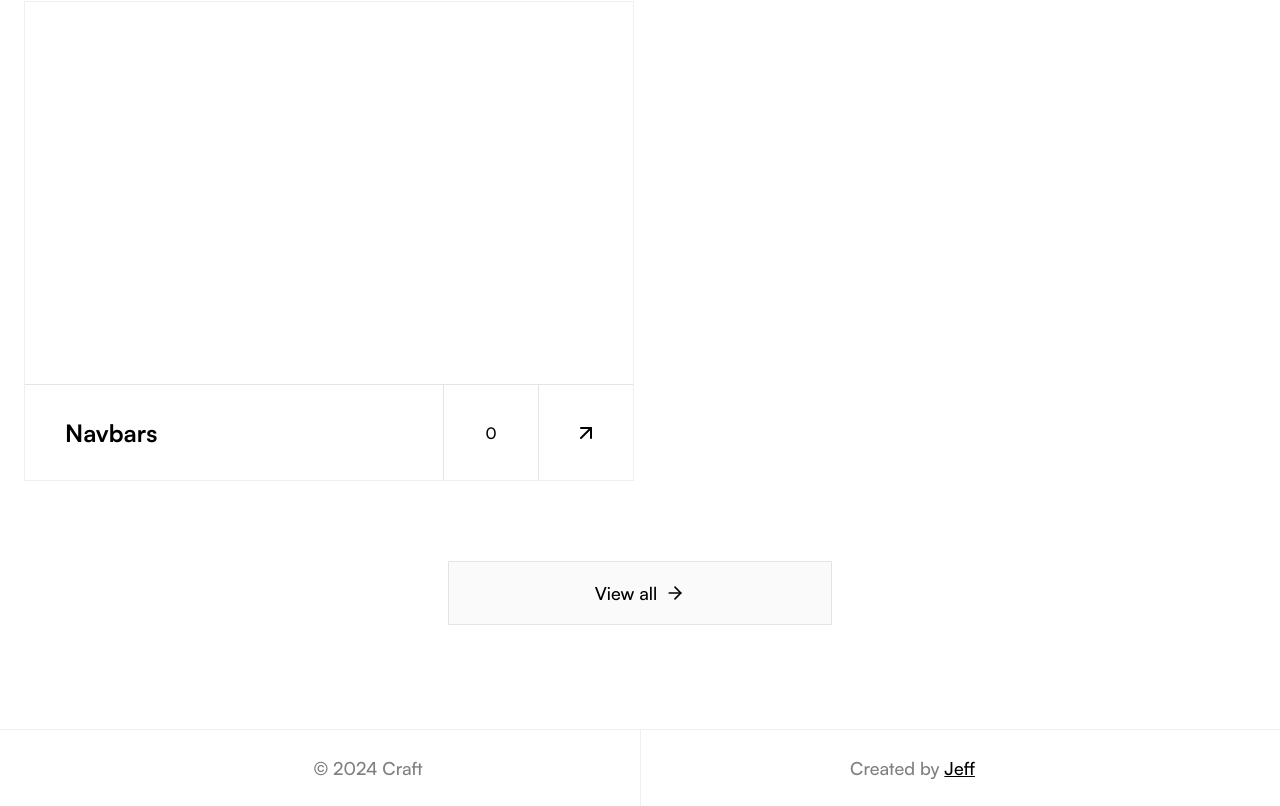
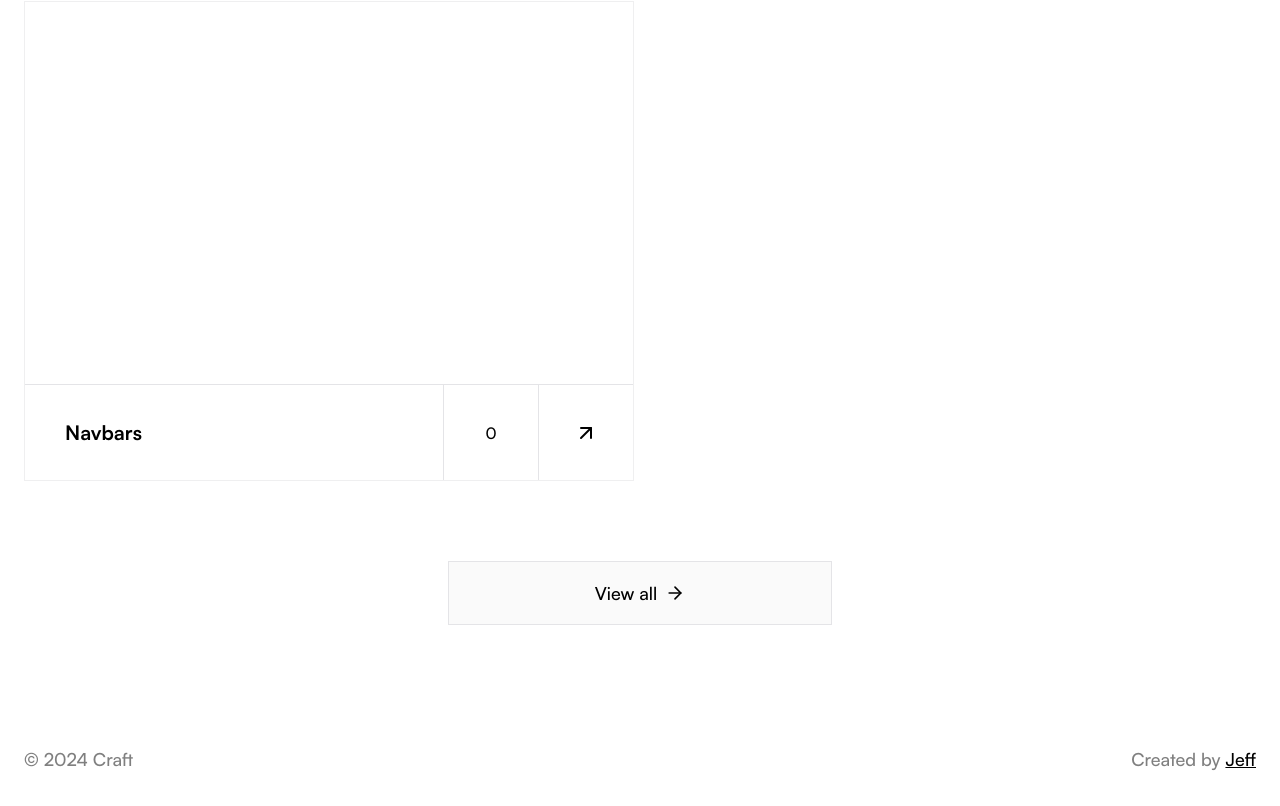
Before and after one commit to Jeff-Maina/craft, a Next.js app: page / in a window 1280 px wide. Shown: the part 1671-2477 px from the top of the page. Built offline with nearby package versions, Linux system fonts and the light colour scheme.

Commit message:
Refine footer ui

```diff
--- a/src/app/(pages)/elements/buttons/examples/Button001/codeblock.tsx
+++ b/src/app/(pages)/elements/buttons/examples/Button001/codeblock.tsx
@@ -37,6 +37,7 @@ export const codeblock = {
   typescript,
 };
 `;
+
 const typescript: string = `const javascript: string = "";
 const typescript: string = "";
 
--- a/src/app/layouts/Cards/ComponentCard.tsx
+++ b/src/app/layouts/Cards/ComponentCard.tsx
@@ -32,7 +32,7 @@ const ComponentCard: FC<ComponentProps> = ({
         }  divide-x border-zinc-200/60 lg:border-zinc-200 divide-zinc-200/60 lg:divide-zinc-200 h-16 lg:h-20 xl:h-24 font-satoshi-medium`}
       >
         <div className=" h-full px-4 flex items-center flex-grow lg:px-10">
-          <p className="lg:text-xl xl:text-2xl xl:font-satoshi-bold">
+          <p className="lg:text-xl xl:font-satoshi-bold">
             {" "}
             {componentName}
           </p>
--- a/src/components/Footer.tsx
+++ b/src/components/Footer.tsx
@@ -1,12 +1,10 @@
 const Footer = () => {
   return (
-    <footer className="font-satoshi-medium text-sm text-black/50 lg:px-24 md:text-lg m-auto mt-10 lg:mt-20 border-t border-zinc-200/60 grid grid-cols-2 divide-x divide-zinc-200/60 leading-none">
-      <div className="w-full text-center p-6">
+    <footer className="font-satoshi-medium text-sm text-black/50 md:text-lg m-auto mt-10 lg:mt-20 flex items-center justify-between leading-none p-4 px-6">
       <p className="">© 2024 Craft</p>
-      </div>
-      <div className="w-full text-center p-6">
+
       <p>
-          Created by{" "}
+      Created by {' '}
         <a
           href="https://github.com/Jeff-Maina"
           target="_blank"
@@ -15,7 +13,6 @@ const Footer = () => {
           Jeff
         </a>
       </p>
-      </div>
     </footer>
   );
 };
```
Lines whose indentation alone changed are shown as unchanged.
